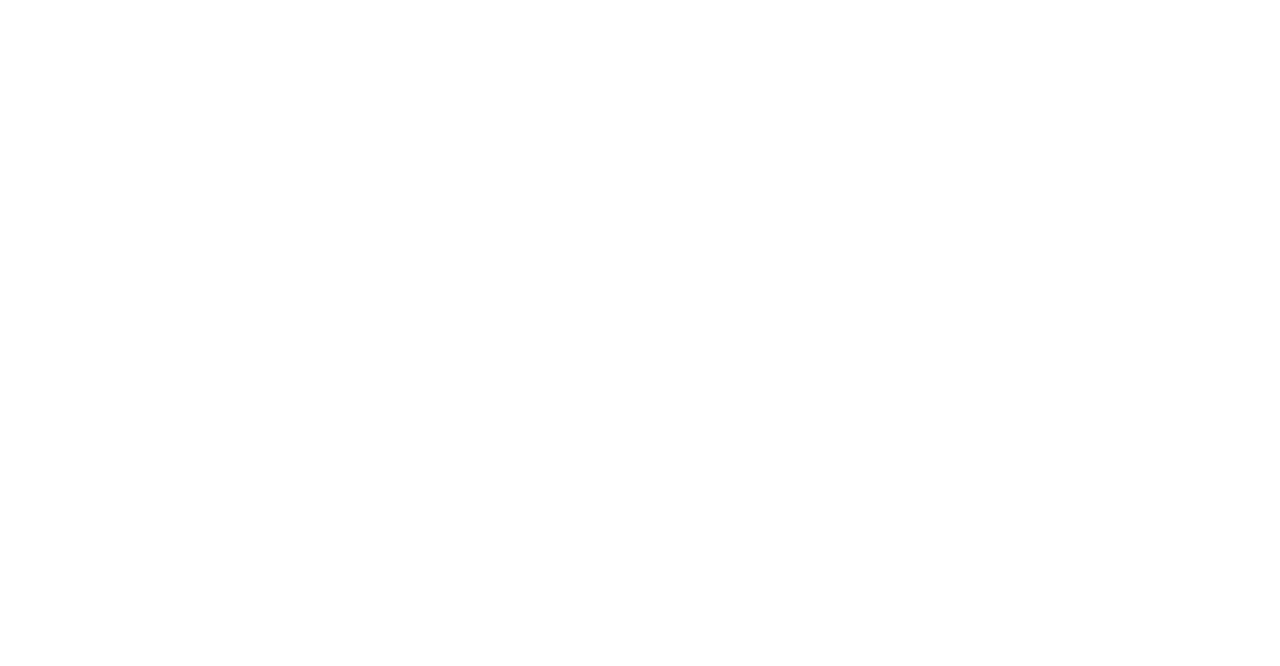
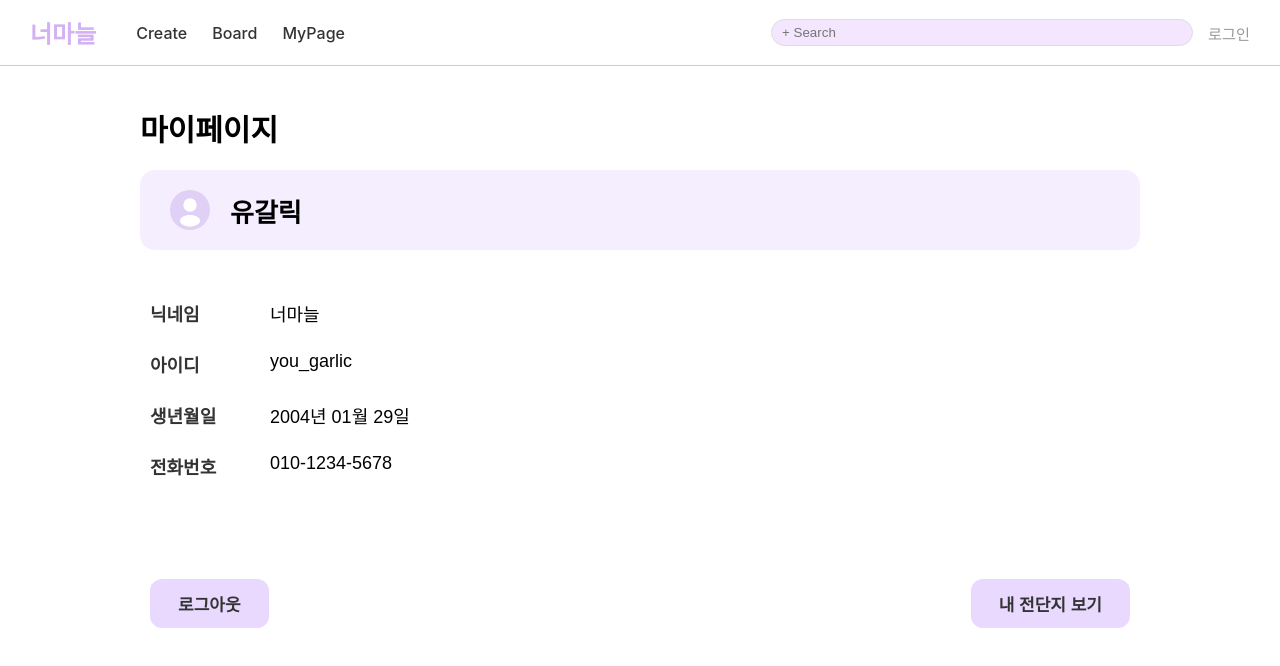
Before and after one commit to juhyeon-source/yougarlic, a React (Create React App) app: page /MyPage in a window 1280 px wide. Before the commit this address had no page. Shown: the top 666 px of the page. Built offline with nearby package versions, Linux system fonts and the light colour scheme.

Commit message:
마이페이지 제작

```diff
--- a/src/App.js
+++ b/src/App.js
@@ -7,6 +7,7 @@
 import Register from './pages/Register'; // 추가
 import FlyerGallery from './pages/FlyerGallery';
 import Board from './pages/Board';
+import MyPage from './pages/MyPage';
 
 function App() {
   return (
@@ -18,6 +19,7 @@
         <Route path="/signup" element={<Register />} />   {/* 회원가입 */}
         <Route path="/Gallery" element={<FlyerGallery />} />
         <Route path="/board" element={<Board />} />
+        <Route path="/MyPage" element={<MyPage />} />
       </Routes>
     </Router>
   );
--- /dev/null
+++ b/src/pages/MyPage.js
@@ -0,0 +1,129 @@
+import React from 'react';
+import Navbar from '../components/Navbar'; // 공통 네비게이션 바 컴포넌트
+
+// 사용자 프로필 아이콘 (간단한 SVG로 대체)
+const ProfileIcon = () => (
+    <svg width="40" height="40" viewBox="0 0 24 24" fill="none" xmlns="http://www.w3.org/2000/svg">
+      <circle cx="12" cy="12" r="12" fill="#E1D0F5"/>
+      <path d="M12 15C15.3137 15 18 16.567 18 18.5C18 20.433 15.3137 22 12 22C8.68629 22 6 20.433 6 18.5C6 16.567 8.68629 15 12 15Z" fill="white"/>
+      <circle cx="12" cy="9" r="4" fill="white"/>
+    </svg>
+);
+
+
+const MyPage = () => {
+  const userInfo = {
+    nickname: '너마늘',
+    username: '유갈릭',
+    id: 'you_garlic',
+    dateOfBirth: '2004년 01월 29일',
+    phone: '010-1234-5678',
+  };
+
+  return (
+    <div>
+      <Navbar />
+      <div style={styles.container}>
+        <h1 style={styles.pageTitle}>마이페이지</h1>
+
+        <div style={styles.profileHeader}>
+          <ProfileIcon />
+          <span style={styles.profileName}>{userInfo.username}</span>
+        </div>
+
+        <div style={styles.detailsContainer}>
+          <div style={styles.detailItem}>
+            <span style={styles.label}>닉네임</span>
+            <span>{userInfo.nickname}</span>
+          </div>
+          <div style={styles.detailItem}>
+            <span style={styles.label}>아이디</span>
+            <span>{userInfo.id}</span>
+          </div>
+          <div style={styles.detailItem}>
+            <span style={styles.label}>생년월일</span>
+            <span>{userInfo.dateOfBirth}</span>
+          </div>
+          <div style={styles.detailItem}>
+            <span style={styles.label}>전화번호</span>
+            <span>{userInfo.phone}</span>
+          </div>
+        </div>
+
+        <div style={styles.buttonContainer}>
+          {/* 두 버튼 모두 동일한 스타일을 사용하도록 수정 */}
+          <button style={styles.button}>로그아웃</button>
+          <button style={styles.button}>내 전단지 보기</button>
+        </div>
+      </div>
+    </div>
+  );
+};
+
+// --- 스타일 수정 ---
+const styles = {
+  container: {
+    width: '100%',
+    maxWidth: '1000px',
+    margin: '40px auto',
+    padding: '0 20px',
+    fontFamily: 'sans-serif',
+  },
+  pageTitle: {
+    // 폰트 크기 증가 (28px -> 30px)
+    fontSize: '30px',
+    fontWeight: 'bold',
+    marginBottom: '20px',
+  },
+  profileHeader: {
+    backgroundColor: '#F5EEFF',
+    padding: '20px 30px',
+    borderRadius: '15px',
+    display: 'flex',
+    alignItems: 'center',
+    gap: '20px',
+  },
+  profileName: {
+    // 폰트 크기 증가 (24px -> 26px)
+    fontSize: '26px',
+    fontWeight: 'bold',
+  },
+  detailsContainer: {
+    marginTop: '50px',
+    padding: '0 10px',
+  },
+  detailItem: {
+    display: 'flex',
+    // 폰트 크기 증가 (16px -> 18px)
+    fontSize: '18px',
+    marginBottom: '25px',
+  },
+  label: {
+    width: '120px',
+    fontWeight: '600',
+    color: '#333',
+  },
+  buttonContainer: {
+    // 버튼 위치를 아래로 내리기 위해 위쪽 여백 증가 (60px -> 100px)
+    marginTop: '100px',
+    display: 'flex',
+    justifyContent: 'space-between',
+    alignItems: 'center',
+    padding: '0 10px',
+  },
+  // 버튼 스타일을 하나로 통일
+  button: {
+    padding: '12px 28px',
+    // 폰트 크기 증가 (16px -> 17px)
+    fontSize: '17px',
+    fontWeight: 'bold',
+    color: '#333',
+    backgroundColor: '#E9D9FF',
+    border: 'none',
+    borderRadius: '12px',
+    cursor: 'pointer',
+    transition: 'background-color 0.2s',
+  }
+};
+
+export default MyPage;
```
Also changed, not shown: 1 other file (tests, documents, lock files or other folders).
